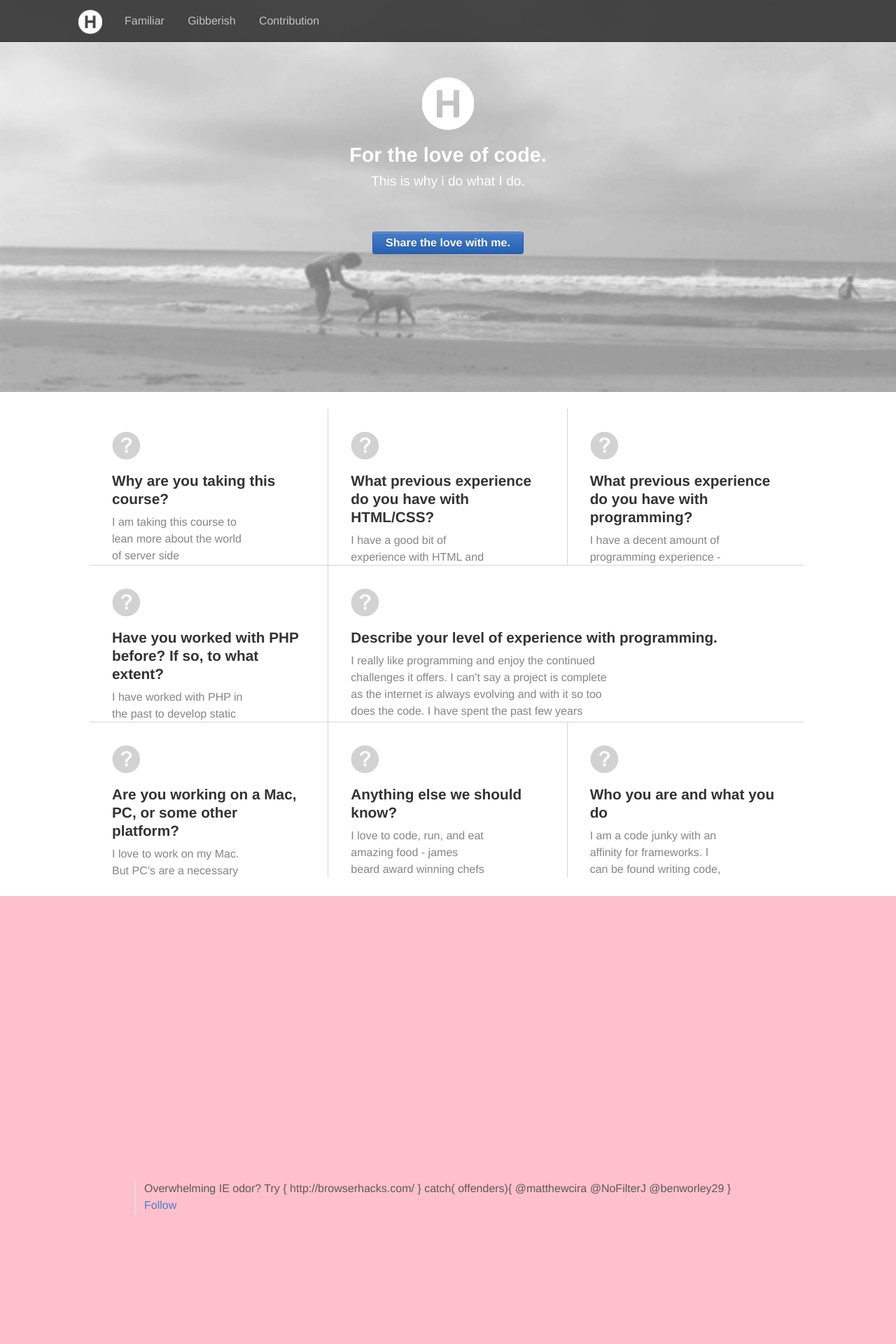
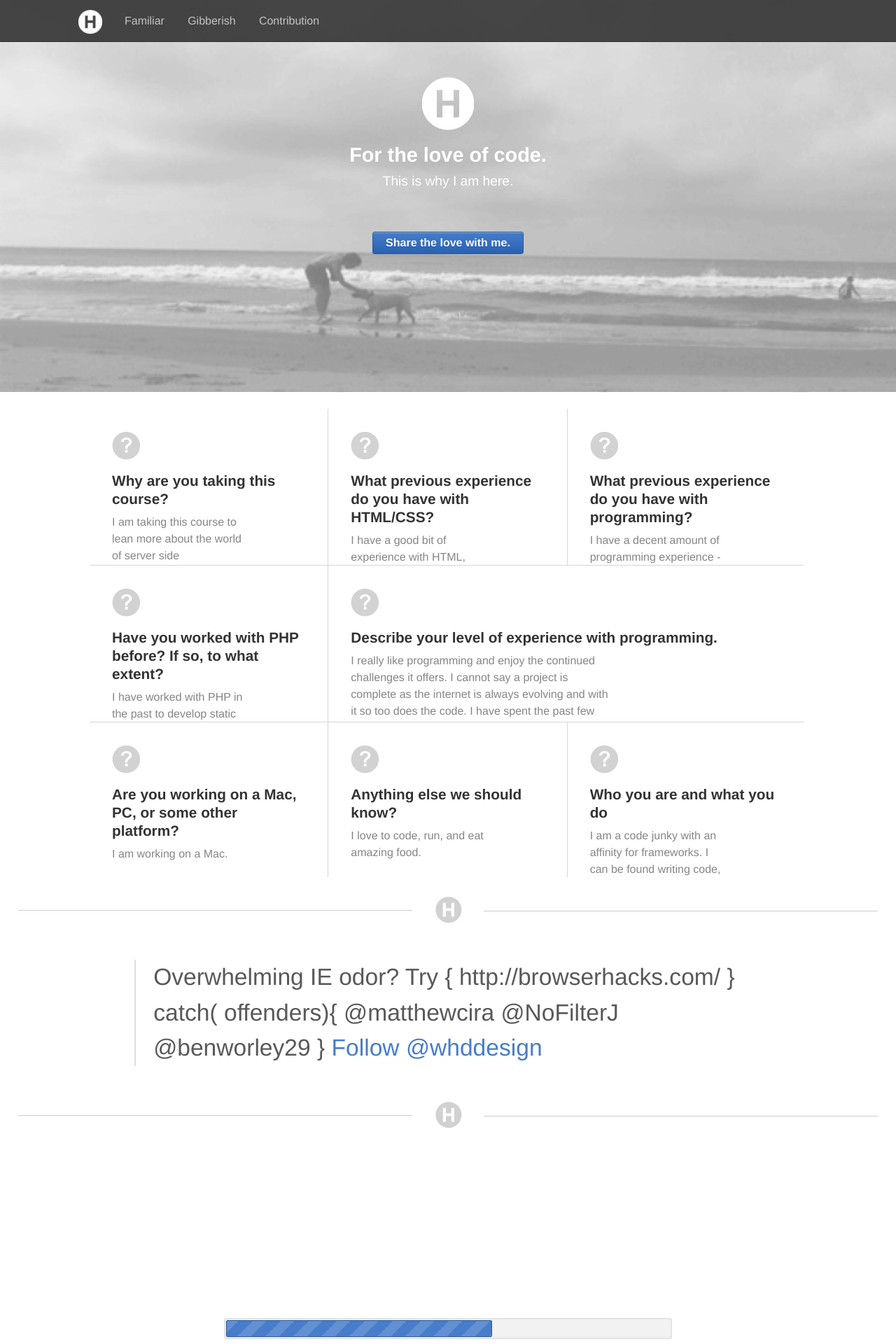
Before and after one commit to harrisonde/harrisondestefano, a PHP site: page / in a window 1280 px wide. Shown: the top 1920 px of the page at 70% size. Run offline with PHP 8.4, Linux system fonts and the light colour scheme.

Commit message:
a little js modi

```diff
--- a/block.php
+++ b/block.php
@@ -1,8 +1,15 @@
 <div class="block">
+	<div class="logo-seperator">
+
+			<img src="images/icon/seperator.png" alt="seperator" width="39" height="39" />
+
+			<div class="logo-line"></div>
+	</div>
+
 	<div class="block-inner">
     	<blockquote>
     		Overwhelming IE odor? Try { http://browserhacks.com/  } catch( offenders){ @matthewcira @NoFilterJ @benworley29 }
-    		<a href="https://twitter.com/whddesign">Follow</a>
+    		<a href="https://twitter.com/whddesign">Follow @whddesign</a>
     	</blockquote>
 	</div>
 </div>
--- a/css/styles.css
+++ b/css/styles.css
@@ -485,6 +485,47 @@
       .label-switch input[type="checkbox"]:checked + .checkbox:after {
         left: 22px; }
 
+.label-switch {
+  float: left;
+  z-index: 1; }
+
+.label-switch + input {
+  width: 50%;
+  float: left;
+  position: relative;
+  z-index: 0;
+  margin-left: -17px;
+  height: 32px;
+  padding-left: 25px; }
+
+.label-switch + input[disabled] {
+  color: #ccc; }
+
+.logo-seperator {
+  width: 100%;
+  display: table;
+  text-align: center; }
+  .logo-seperator img {
+    position: relative;
+    opacity: 0.2;
+    margin: 0;
+    max-width: 100%;
+    z-index: 2; }
+  .logo-seperator .logo-line:before, .logo-seperator .logo-line:after {
+    background-color: #ccc;
+    content: " ";
+    width: 44%;
+    height: 1;
+    margin: auto;
+    position: relative;
+    top: -19px;
+    z-index: 0;
+    display: block;
+    left: -26%; }
+  .logo-seperator .logo-line:after {
+    left: inherit;
+    right: -26%; }
+
 .progress-bar {
   background-color: #f2f2f2;
   border: 1px solid #DDD;
@@ -889,14 +930,17 @@
             max-width: 40%; } }
 
 .block {
-  background: pink;
   display: table;
-  height: 860px;
   width: 100%; }
   .block .block-inner {
-    display: table-cell;
+    display: table;
     padding: 0 15% 0 15%;
     vertical-align: middle; }
+  .block blockquote {
+    font-size: 2.1em; }
+    @media screen and (max-width: 480px) {
+      .block blockquote {
+        font-size: 1.1em; } }
 
 .comment {
   display: table;
@@ -992,21 +1036,18 @@
     width: 4px;
     background: #FFF; }
 
-.grid-items-lines a:hover {
+.grid-items-lines a.peek:hover {
   position: relative; }
-  .grid-items-lines a:hover img, .grid-items-lines a:hover h1, .grid-items-lines a:hover p, .grid-items-lines a:hover [class*="icon-"] {
-    position: absolute;
-    -webkit-transition: all 1s ease-in-out;
-    -moz-transition: all 1s ease-in-out;
-    -o-transition: all 1s ease-in-out;
-    -ms-transition: all 1s ease-in-out;
-    transition: all 1s ease-in-out; }
-  .grid-items-lines a:hover [class*="icon-"] {
+  .grid-items-lines a.peek:hover img, .grid-items-lines a.peek:hover h1, .grid-items-lines a.peek:hover p, .grid-items-lines a.peek:hover [class*="icon-"] {
+    position: absolute; }
+  .grid-items-lines a.peek:hover [class*="icon-"] {
     top: -20%; }
-  .grid-items-lines a:hover h1 {
+  .grid-items-lines a.peek:hover h1 {
     top: -15%; }
-  .grid-items-lines a:hover p {
+  .grid-items-lines a.peek:hover p {
     top: 9%; }
+.grid-items-lines a.long:hover h1 {
+  top: -25%; }
 
 .footer {
   background: #40526b;
--- a/footer.php
+++ b/footer.php
@@ -10,17 +10,17 @@
 		  <li><a href="javascript:void(0)">Contribution</a></li>
 		</ul>
 		<ul>
-		  <li><h3>Follow</h3></li>
+		  <li><h3>Follow me</h3></li>
 		  <li><a href="https://www.facebook.com/harrison.destefano">Facebook</a></li>
 		  <li><a href="https://twitter.com/whddesign">Twitter</a></li>
 		  <li><a href="https://vimeo.com/user25972361">Vimeo</a></li>
 		</ul>
 		<ul>
 		  <li><h3>Recommended</h3></li>
-		  <li><a href="http:">Coda2</a></li>
-		  <li><a href="http://github.com/">Github</a></li>
-		  <li><a href="http://gitlab.com/">Gitlab</a></li>
-		  <li><a href="">Owncloud</a></li>
+		  <li><a href="https://panic.com/coda/">Coda2</a></li>
+		  <li><a href="https://github.com/">Github</a></li>
+		  <li><a href="https://about.gitlab.com/">GitLab</a></li>
+		  <li><a href="https://owncloud.org/">Owncloud</a></li>
 		</ul>
 		</div>
 
--- a/github.php
+++ b/github.php
@@ -1,6 +1,10 @@
-<div class="progress-bar loading">
-  <span class="meter" style="width: 60%"></span>
+<div id="github">
+	<div class="logo-seperator">
+		<img src="images/icon/seperator.png" alt="seperator" width="39" height="39" />
+		<div class="logo-line"></div>
+	</div>
+	<div class="progress-bar loading">
+	  <span class="meter" style="width: 60%"></span>
+	</div>
+	<div class="githubContribution"></div>
 </div>
-<div class="githubContribution">
-</div>
-</div>
--- a/griditems.php
+++ b/griditems.php
@@ -1,48 +1,46 @@
 <div class="grid-items-lines">
-  <a href="javascript:void(0)" class="grid-item">
+  <a href="javascript:void(0)" class="grid-item peek">
     <div class="icon-question"></div>
     <h1>Why are you taking this course?</h1>
-    <p>I am taking this course to lean more about the world of server side programming and PHP. I found the course description to be very exciting and thought I could learn a thing or two. Looking forward to the coming weeks of class.
+    <p>I am taking this course to lean more about the world of server side programming and PHP. The course description is very exciting!
 </p>
   </a>
-  <a href="javascript:void(0)" class="grid-item">
+  <a href="javascript:void(0)" class="grid-item peek long">
    <div class="icon-question"></div>    <h1>What previous experience do you have with HTML/CSS?</h1>
-    <p>I have a good bit of experience with HTML and CSS aka the structure and presentation layers of the web. My interest started when I was a young boy and now that I’m an old man - well I still have a lot to learn. I have constructed a few websites floating around the inter-webs. But, nothing to brag about</p>
+    <p>I have a good bit of experience with HTML, CSS, and JavaScript building mobile applications and websites.</p>
   </a>
-  <a href="javascript:void(0)" class="grid-item">
+  <a href="javascript:void(0)" class="grid-item peek long">
     <div class="icon-question"></div>
     <h1>What previous experience do you have with programming?</h1>
-    <p>I have a decent amount of programming experience - but nothing that I’d call amazing. I found the more you lean, the more you realize you do not know. So, bring on the knowledge!
+    <p>I have a decent amount of programming experience - nothing amazing. I found the more you lean, the more you realize you do not know. So, bring on the knowledge!
 </p>
   </a>
-  <a href="javascript:void(0)" class="grid-item">
+  <a href="javascript:void(0)" class="grid-item peek long">
     <div class="icon-question"></div>
     <h1>Have you worked with PHP before? If so, to what extent?</h1>
     <p>I have worked with PHP in the past to develop static websites. I have most recently used PHP to create at few WordPress plugins that might be kicking around someplace.
 </p>
   </a>
-  <a href="javascript:void(0)" class="grid-item grid-item-big">
+  <a href="javascript:void(0)" class="grid-item grid-item-big peek">
     <div class="icon-question"></div>
     <h1>Describe your level of experience with programming.</h1>
-    <p>I really like programming and enjoy the continued challenges it offers. I can’t say a project is complete as the internet is always evolving and with it so too does the code. I have spent the past few years coding for a number of folks, mainly HTML, CSS and JavaScript.
+    <p>I really like programming and enjoy the continued challenges it offers. I cannot say a project is complete as the internet is always evolving and with it so too does the code. I have spent the past few years coding for a number of folks leveraging HTML, CSS and JavaScript.
 </p>
   </a>
   <a href="javascript:void(0)" class="grid-item">
     <div class="icon-question"></div>
     <h1>Are you working on a Mac, PC, or some other platform?</h1>
-    <p>I love to work on my Mac. But PC’s are a necessary a necessary evil - thanks Internet Exploder.  I’ve been know to wonder into Ubuntu land form time to time.
-</p>
+    <p>I am working on a Mac.</p>
   </a>
   <a href="javascript:void(0)" class="grid-item">
     <div class="icon-question"></div>
     <h1>Anything else we should know?</h1>
-    <p>I love to code, run, and eat amazing food - james beard award winning chefs are the jam!
-</p>
+    <p>I love to code, run, and eat amazing food.</p>
   </a>
-  <a href="javascript:void(0)" class="grid-item">
+  <a href="javascript:void(0)" class="grid-item peek">
     <div class="icon-question"></div>
     <h1>Who you are and what you do</h1>
-    <p>I am a code junky with an affinity for frameworks. I can be found writing code, running, or enjoying wonderful food.
+    <p>I am a code junky with an affinity for frameworks. I can be found writing code, running, or enjoying a relaxing afternoon working with Node.js.
 </p>
   </a>
    <div class="right-cover"></div>
--- a/hero.php
+++ b/hero.php
@@ -5,7 +5,7 @@
     </a>
 		<div class="hero-copy">
 			<h1>For the love of code.</h1>
-			<p>This is why i do what I do.</p>
+			<p>This is why I am here.</p>
 		</div>
     <button onclick="window.location.href = 'https://www.linkedin.com/in/harrisondestefano'">Share the love with me.</button>
 	</div>
--- a/sass/_block.scss
+++ b/sass/_block.scss
@@ -1,11 +1,15 @@
 .block{
-	background: pink;
 	display: table;
-	height: 860px;
 	width: 100%;
 	.block-inner{
-		display: table-cell;
+		display: table;
 		padding: 0 15% 0 15%;
 		vertical-align: middle;
 	}
+	blockquote{
+		font-size: 2.1em;
+		@media screen and (max-width: 480px) {
+			font-size: 1.1em;
+		}
+	}
 }
--- a/sass/_griditems.scss
+++ b/sass/_griditems.scss
@@ -87,28 +87,12 @@
   }
 }
 // custom anamations
-.grid-items-lines a:hover{
+.grid-items-lines {
+
+		a.peek:hover{
 			position: relative;
 			img, h1, p, [class*="icon-"]{
 				position: absolute;
-		// http://css-tricks.com/almanac/properties/t/transition/
-		// transition: [transition-property] [transition-duration] [transition-timing-function] [transition-delay];
-		// http://css-tricks.com/almanac/properties/t/transition-property/
-		  -webkit-transition: all 1s ease-in-out;
-    -moz-transition: all 1s ease-in-out;
-    -o-transition: all 1s ease-in-out;
-    -ms-transition: all 1s ease-in-out;
-    transition: all 1s ease-in-out;
-
-		//-webkit-transition-property: top;
-        //-webkit-transition-duration: 0.5s;
-  		//-moz-transition-property: top;
-  		//-moz-transition-duration: 0.5s;
-  		//-o-transition-property:	top;
-  		//-o-transition-duration:	0.5s;
-  		//transition-property: top;
-  		//transition-duration: 0.5s;
-
 			}
 
 			[class*="icon-"]{
@@ -120,5 +104,11 @@
 			p{
 				top: 9%;
 			}
+		}
+		a.long:hover{
+			h1{
+				top: -25%;
+			}
+		}
 
 }
--- /dev/null
+++ b/sass/_seperator.scss
@@ -0,0 +1,28 @@
+.logo-seperator{
+	@include fill-parent;
+	display: table;
+	text-align: center;
+	img{
+		position: relative;
+		opacity:.2;
+		margin: 0;
+		max-width: 100%;
+		z-index: 2;
+	}
+	.logo-line:before, .logo-line:after{
+		background-color: #ccc;
+		content: " ";
+		width: 44%;
+		height: 1;
+		margin: auto;
+		position: relative;
+		top: -19px;
+		z-index: 0;
+		display: block;
+		left: -26%;
+	}
+	.logo-line:after{
+		left: inherit;
+		right: -26%;
+	}
+}
--- a/sass/_switches.scss
+++ b/sass/_switches.scss
@@ -75,3 +75,19 @@
     }
   }
 }
+.label-switch{
+	float: left;
+	z-index: 1
+}
+.label-switch + input{
+	width: 50%;
+	float: left;
+	position: relative;
+	z-index: 0;
+	margin-left: -17px;
+	height: 32px;
+	padding-left: 25px;
+}
+.label-switch + input[disabled]{
+	color:#ccc;
+}
--- a/sass/styles.scss
+++ b/sass/styles.scss
@@ -12,6 +12,7 @@
 @import "base/_color.scss";
 @import "_icon.scss";
 @import "_switches.scss";
+@import "_seperator.scss";
 @import "_progressBar.scss";
 @import "_navigation.scss";
 @import "_hero.scss";
```
Also changed, not shown: js/client.js (+17 -3 lines), images/icon/seperator.png (added), 1 other file. Lines whose indentation alone changed are shown as unchanged.
